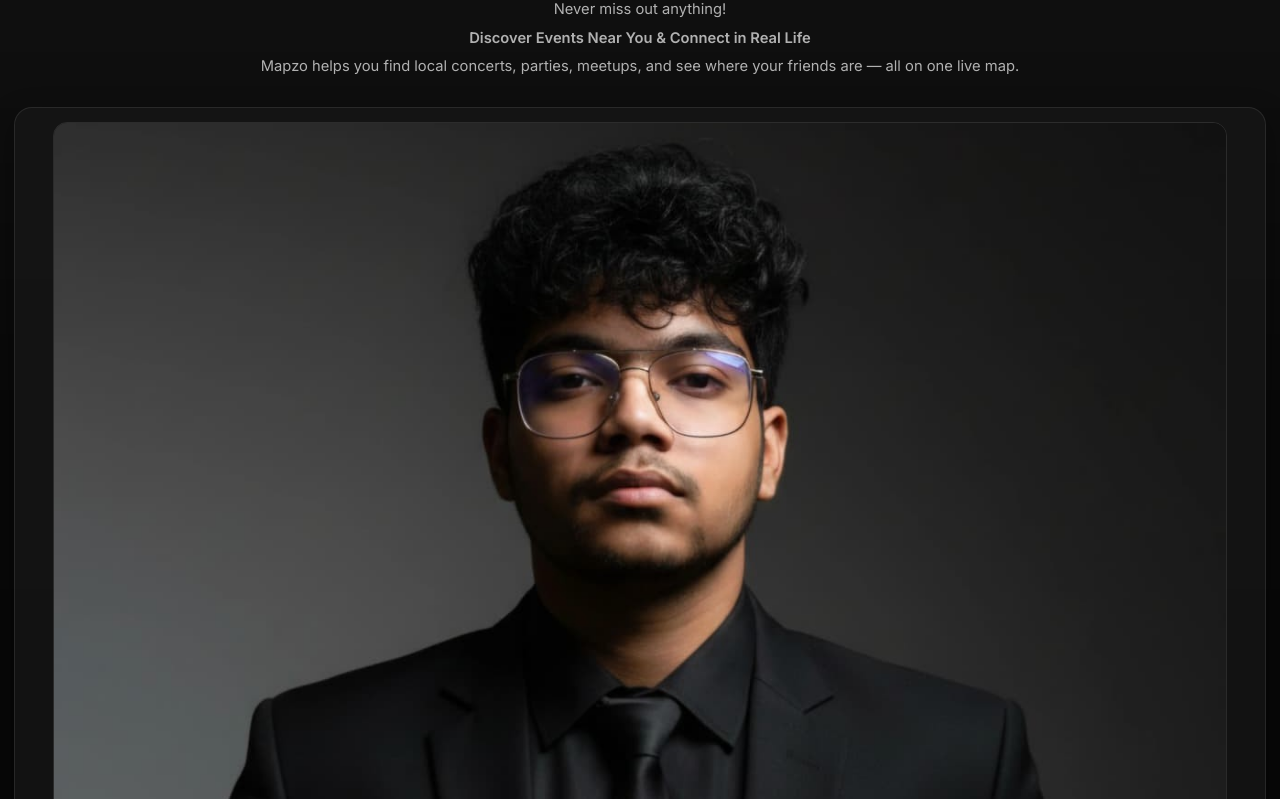
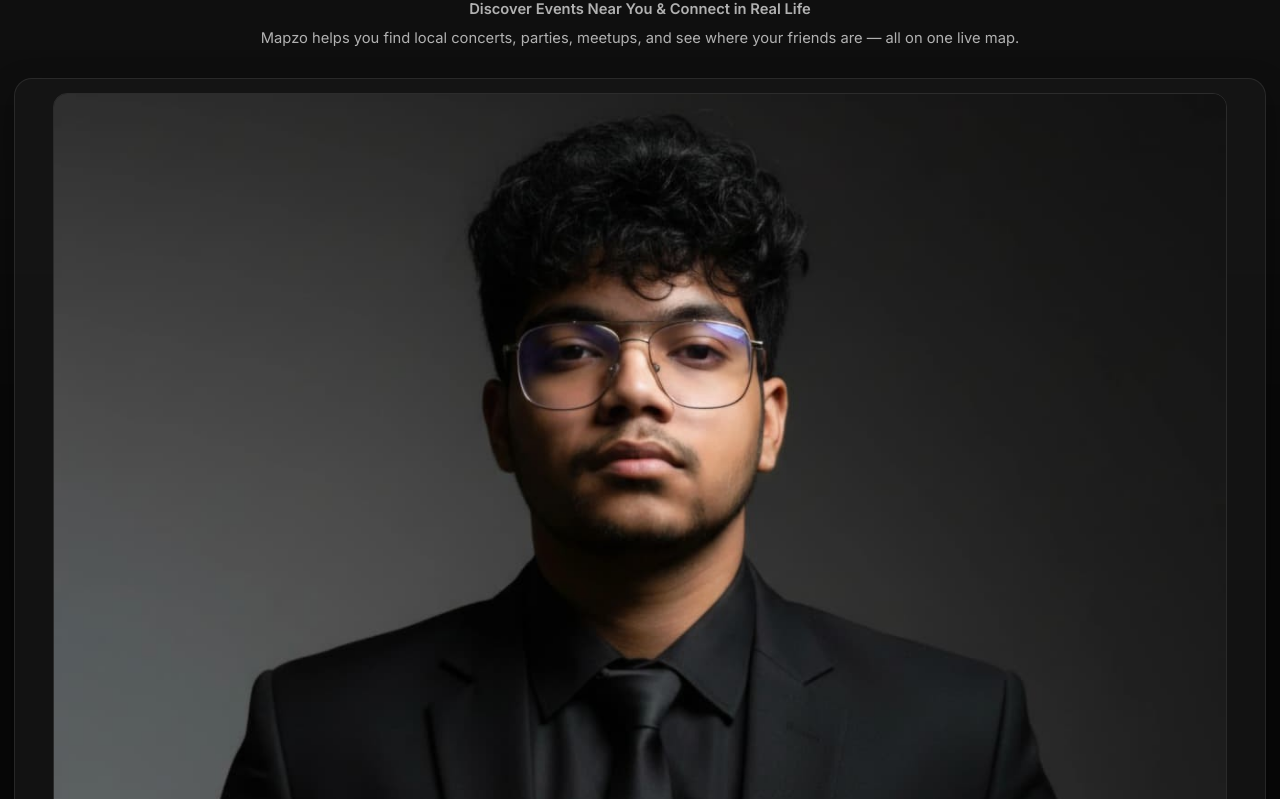
Before and after one commit to Daksh0005/mapzo-retry, a website: page frontend/index.html in a window 1280 px wide. Shown: the part 1764-2563 px from the top of the page. Drawn offline with Linux system fonts and the light colour scheme; some packages are replaced by stand-ins of ours; no server answers.

Commit message:
Update footer tagline in index.html
Removed the old footer tagline and updated the footer section.

```diff
--- a/frontend/index.html
+++ b/frontend/index.html
@@ -468,7 +468,6 @@ content="Mapzo is a real-world social platform to discover events near you. Find
                     <img class="footerLogo" src="images/Untitled.png" alt="Mapzo Logo" loading="lazy">
                     <span class="footerName">Mapzo</span>
                 </div>
-                <p class="footerTagline">Never miss out anything!</p>
                 <h1 class="footerTagline">Discover Events Near You & Connect in Real Life</h1>
                 <p class="footerTagline">Mapzo helps you find local concerts, parties, meetups, and see where your friends are — all on one live map.</p>
             </div>
```
